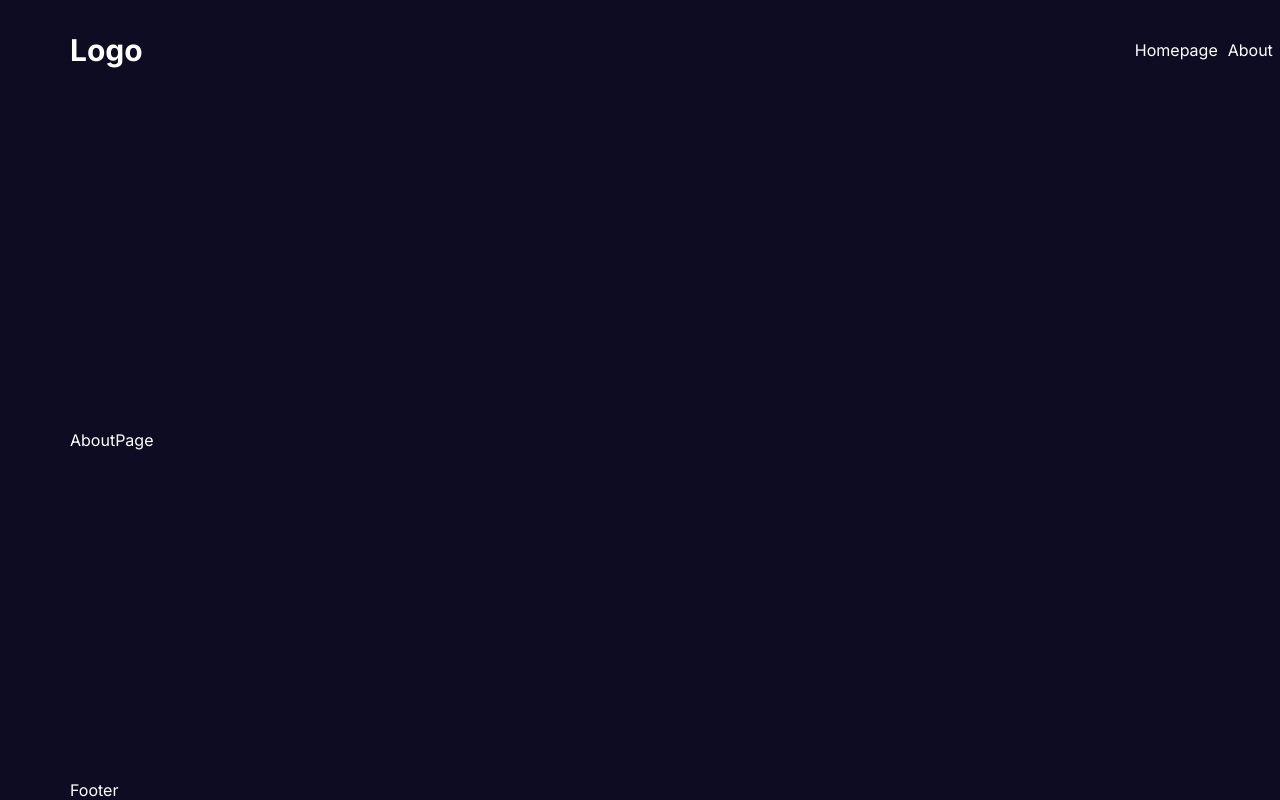
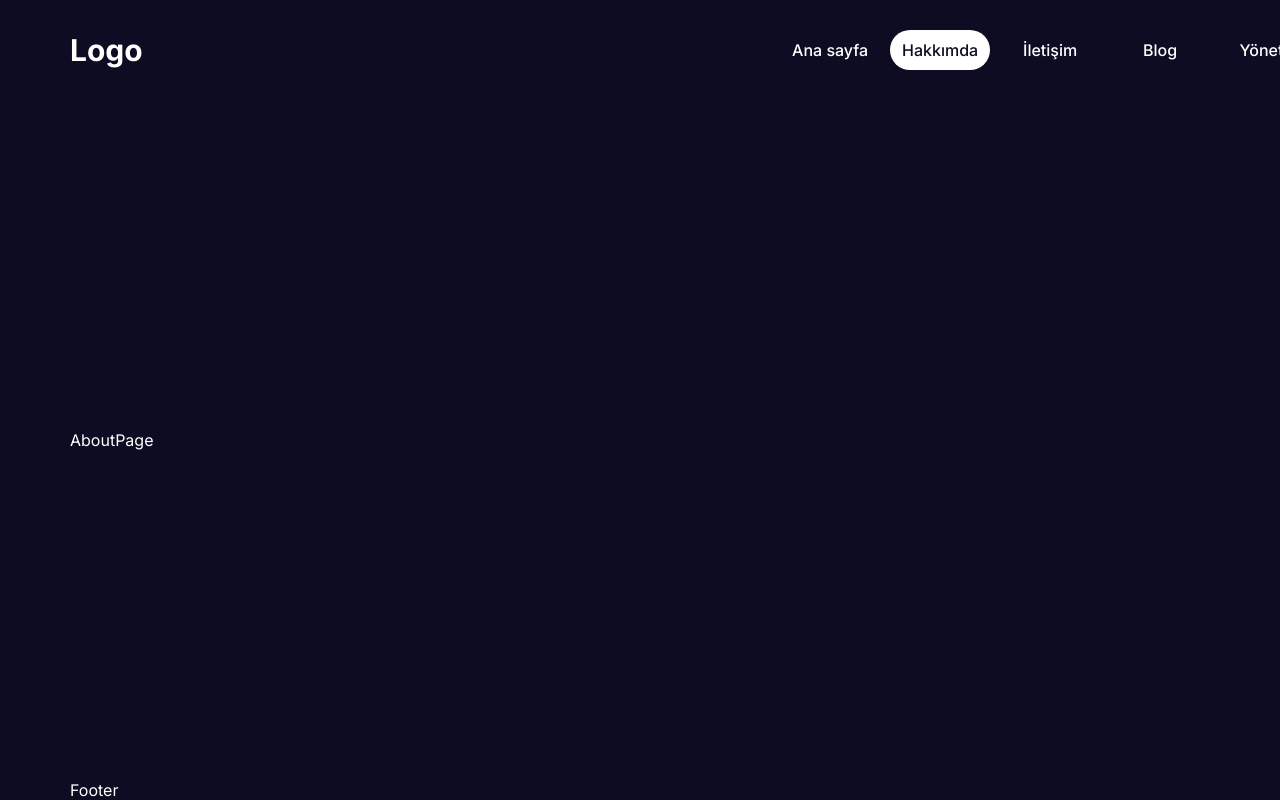
Before and after one commit to Yusufdmrc/nextjs-blog-app, a Next.js app: page /about in a window 1280 px wide. Shown: the top 800 px of the page. Built offline with nearby package versions, Linux system fonts and the light colour scheme.

Commit message:
Navlink component and navLink module.css created

```diff
--- a/src/app/layout.jsx
+++ b/src/app/layout.jsx
@@ -1,6 +1,6 @@
 import { Inter } from "next/font/google";
 import "./globals.css";
-import Navbar from "@/components/navbar/Navbar";
+import Navbar from "../components/navbar/Navbar";
 import Footer from "../components/footer/Footer";
 
 const inter = Inter({ subsets: ["latin"] });
--- a/src/components/navbar/links/Links.jsx
+++ b/src/components/navbar/links/Links.jsx
@@ -1,18 +1,20 @@
-import Link from "next/link";
+"use client";
+
 import styles from "./links.module.css";
+import NavLink from "./navLink/navLink";
 
 const Links = () => {
   const links = [
     {
-      title: "Homepage",
+      title: "Ana sayfa",
       path: "/",
     },
     {
-      title: "About",
+      title: "Hakkımda",
       path: "/about",
     },
     {
-      title: "Contact",
+      title: "İletişim",
       path: "/contact",
     },
     {
@@ -20,13 +22,23 @@ const Links = () => {
       path: "/blog",
     },
   ];
+
+  const session = true;
+  const isAdmin = true;
+
   return (
     <div className={styles.links}>
       {links.map((link) => (
-        <Link href={link.path} key={link.title}>
-          {link.title}
-        </Link>
+        <NavLink item={link} key={link.title} />
       ))}
+      {session ? (
+        <>
+          {isAdmin && <NavLink item={{ title: "Yönetici", path: "/admin" }} />}
+          <button className={styles.logout}>Çıkış</button>
+        </>
+      ) : (
+        <NavLink item={{ title: "Giriş", path: "/login" }} />
+      )}
     </div>
   );
 };
--- a/src/components/navbar/links/links.module.css
+++ b/src/components/navbar/links/links.module.css
@@ -3,3 +3,9 @@
   align-items: center;
   gap: 10px;
 }
+
+.logout {
+  padding: 10px;
+  cursor: pointer;
+  font-weight: bold;
+}
--- /dev/null
+++ b/src/components/navbar/links/navLink/NavLink.jsx
@@ -0,0 +1,22 @@
+"use client";
+
+import Link from "next/link";
+import styles from "./navLink.module.css";
+import { usePathname } from "next/navigation";
+
+const NavLink = ({ item }) => {
+  const pathName = usePathname();
+
+  return (
+    <Link
+      href={item.path}
+      className={`${styles.container} ${
+        pathName === item.path && styles.active
+      }`}
+    >
+      {item.title}
+    </Link>
+  );
+};
+
+export default NavLink;
--- /dev/null
+++ b/src/components/navbar/links/navLink/navLink.module.css
@@ -0,0 +1,12 @@
+.container {
+  min-width: 100px;
+  padding: 10px;
+  border-radius: 20px;
+  font-weight: 500;
+  text-align: center;
+}
+
+.active {
+  background-color: var(--text);
+  color: var(--bg);
+}
```
